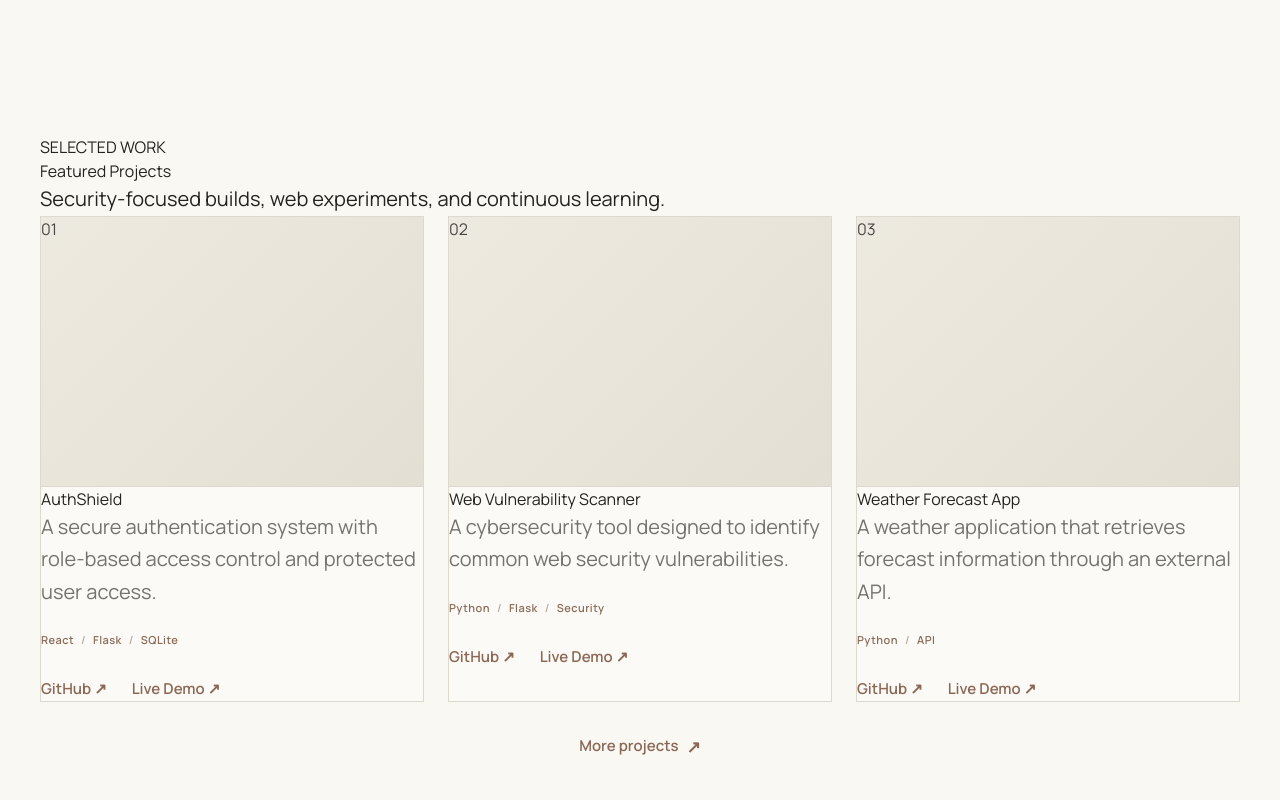
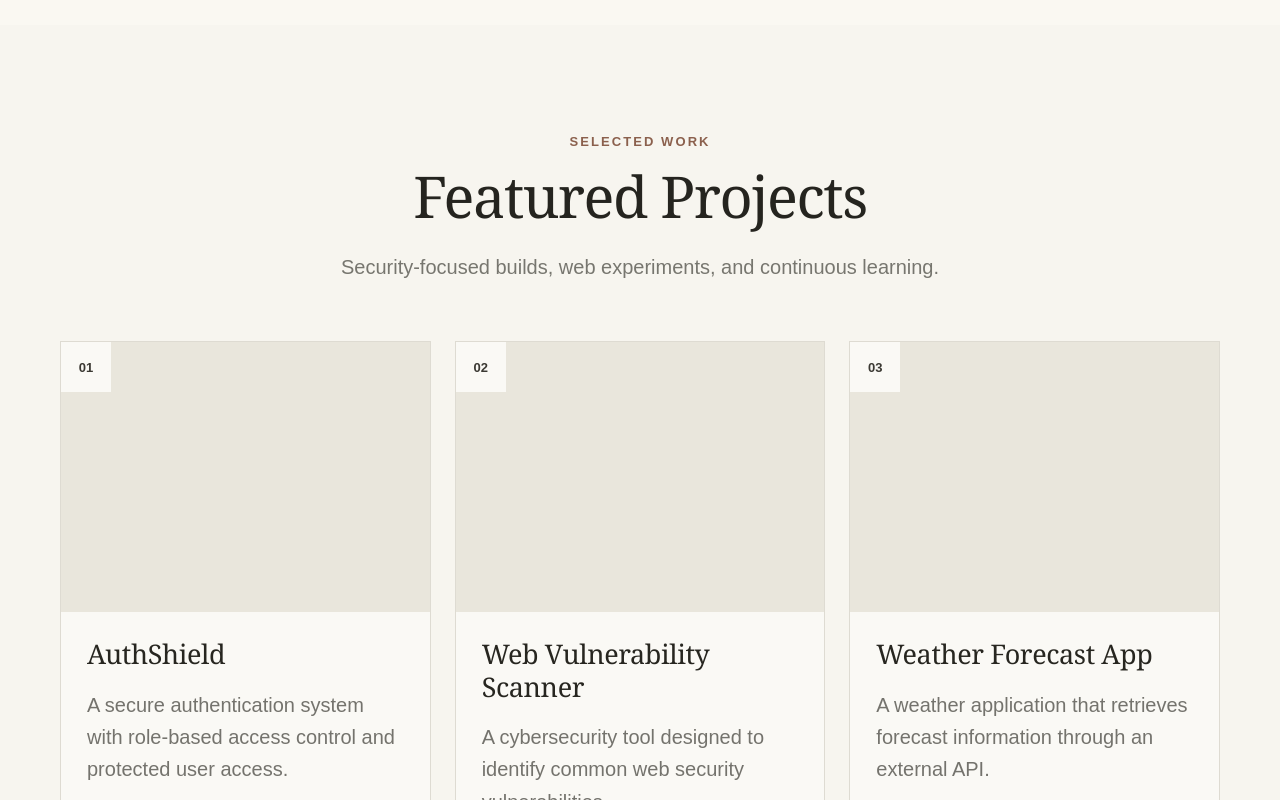
Before and after one commit to avinashk08408/Avinash-portfolio, a React (Vite) app: page / in a window 1280 px wide. Shown: the part 2540-3340 px from the top of the page. Built offline with nearby package versions, Linux system fonts and the light colour scheme; a web font is replaced by a local one.

Commit message:
Update Projects.css

```diff
--- a/src/components/Projects/Projects.css
+++ b/src/components/Projects/Projects.css
@@ -1,70 +1,73 @@
 /* =========================================================
-   FEATURED PROJECTS
-   Warm Editorial / Premium Portfolio Theme
+   PROJECTS SECTION
 ========================================================= */
 
 .projects-section {
   width: 100%;
   padding: 110px 0;
-  background: #f9f8f3;
-  color: #25231f;
+  background: #f7f5ef;
+  color: #24231f;
 }
 
 .projects-container {
-  width: min(1240px, calc(100% - 80px));
+  width: min(1200px, calc(100% - 120px));
   margin: 0 auto;
 }
 
 /* =========================================================
-   HEADER
+   SECTION HEADING
 ========================================================= */
 
-.projects-header {
+.projects-heading {
   text-align: center;
   margin-bottom: 58px;
 }
 
-.projects-eyebrow {
+.projects-label {
   display: block;
   margin-bottom: 18px;
 
-  color: #896b5b;
-
+  font-family: Arial, Helvetica, sans-serif;
   font-size: 13px;
   font-weight: 600;
+  line-height: 1;
   letter-spacing: 0.16em;
+  text-transform: uppercase;
+
+  color: #8b604d;
 }
 
-.projects-header h2 {
+.projects-heading h2 {
   margin: 0;
 
-  color: #24231f;
-
   font-family: Georgia, "Times New Roman", serif;
-  font-size: clamp(42px, 5vw, 64px);
+  font-size: clamp(42px, 4.5vw, 58px);
   font-weight: 400;
   line-height: 1.05;
-  letter-spacing: -0.035em;
+  letter-spacing: -0.025em;
+
+  color: #25241f;
 }
 
-.projects-header p {
+.projects-heading p {
+  margin: 24px auto 0;
+
   max-width: 720px;
 
-  margin: 28px auto 0;
+  font-family: Arial, Helvetica, sans-serif;
+  font-size: 18px;
+  font-weight: 400;
+  line-height: 1.6;
 
-  color: #74736d;
-
-  font-size: 18px;
-  line-height: 1.6;
+  color: #77766f;
 }
 
 /* =========================================================
-   THREE PROJECTS IN ONE ROW
+   THREE PROJECT GRID
 ========================================================= */
 
 .projects-grid {
   display: grid;
-
   grid-template-columns: repeat(3, minmax(0, 1fr));
 
   gap: 24px;
@@ -77,30 +80,35 @@
 ========================================================= */
 
 .project-card {
+  display: flex;
+  flex-direction: column;
+
   min-width: 0;
+
+  background: #faf9f5;
+
+  border: 1px solid #dedbd2;
+
+  border-radius: 0;
 
   overflow: hidden;
 
-  background: #fbfaf6;
-
-  border: 1px solid #ddd9cf;
-
   transition:
-    transform 0.35s ease,
-    border-color 0.35s ease,
-    box-shadow 0.35s ease;
+    transform 0.3s ease,
+    border-color 0.3s ease,
+    box-shadow 0.3s ease;
 }
 
 .project-card:hover {
-  transform: translateY(-5px);
+  transform: translateY(-4px);
 
-  border-color: #c9c0b2;
+  border-color: #c9c1b4;
 
-  box-shadow: 0 14px 35px rgba(61, 53, 43, 0.07);
+  box-shadow: 0 12px 30px rgba(55, 47, 39, 0.06);
 }
 
 /* =========================================================
-   PROJECT IMAGE AREA
+   PROJECT IMAGE / TOP AREA
 ========================================================= */
 
 .project-image {
@@ -109,122 +117,110 @@
   width: 100%;
   height: 270px;
 
-  background: #e9e5da;
-
-  border-bottom: 1px solid #ddd9cf;
+  background: #e9e6dc;
 
   overflow: hidden;
 }
 
-.project-image::after {
-  content: "";
-
+.project-number {
   position: absolute;
 
-  inset: 0;
-
-  background:
-    linear-gradient(
-      135deg,
-      rgba(255, 255, 255, 0.18),
-      transparent 45%,
-      rgba(122, 101, 83, 0.05)
-    );
-}
-
-.project-image-number {
-  position: absolute;
-
-  top: 20px;
-  left: 20px;
-
-  z-index: 2;
-
-  min-width: 38px;
-  height: 32px;
+  top: 0;
+  left: 0;
 
   display: flex;
   align-items: center;
   justify-content: center;
 
-  background: #f9f8f3;
+  width: 50px;
+  height: 50px;
 
-  color: #514a42;
+  background: #faf9f5;
 
-  font-size: 11px;
+  font-family: Arial, Helvetica, sans-serif;
+  font-size: 13px;
   font-weight: 600;
-  letter-spacing: 0.08em;
+  line-height: 1;
 
-  border: 1px solid #ded9ce;
+  color: #3b3933;
 }
 
 /* =========================================================
-   PROJECT INFORMATION
+   CARD CONTENT
 ========================================================= */
 
-.project-info {
-  min-height: 330px;
-
-  padding: 28px 26px 25px;
-
+.project-card-content {
   display: flex;
   flex-direction: column;
+
+  flex: 1;
+
+  padding: 26px 26px 28px;
 }
 
-.project-info h3 {
+/* Project title */
+
+.project-card h3 {
   margin: 0 0 18px;
 
-  color: #292722;
+  font-family: Georgia, "Times New Roman", serif;
+  font-size: 27px;
+  font-weight: 400;
+  line-height: 1.2;
+  letter-spacing: -0.015em;
 
-  font-family: Georgia, "Times New Roman", serif;
+  color: #272620;
+}
 
-  font-size: 29px;
-  font-weight: 400;
-
-  line-height: 1.15;
-
-  letter-spacing: -0.02em;
-}
+/* Description */
 
 .project-description {
   margin: 0;
 
+  font-family: Arial, Helvetica, sans-serif;
+  font-size: 16px;
+  font-weight: 400;
+  line-height: 1.65;
+
   color: #74736d;
-
-  font-size: 16px;
-
-  line-height: 1.7;
 }
 
 /* =========================================================
-   TECHNOLOGY TAGS
+   PROJECT TAGS
 ========================================================= */
 
 .project-tags {
   display: flex;
   flex-wrap: wrap;
+  align-items: center;
 
-  gap: 7px;
+  gap: 0;
 
-  margin-top: 24px;
+  margin-top: 26px;
 }
 
 .project-tags span {
-  color: #8b6c5a;
+  position: relative;
 
-  font-size: 11px;
+  margin-right: 20px;
 
+  font-family: Arial, Helvetica, sans-serif;
+  font-size: 12px;
   font-weight: 600;
+  line-height: 1.4;
+  letter-spacing: 0.02em;
 
-  letter-spacing: 0.04em;
+  color: #91664f;
 }
 
 .project-tags span:not(:last-child)::after {
   content: "/";
 
-  margin-left: 7px;
+  position: absolute;
 
-  color: #b8a99b;
+  right: -13px;
+
+  color: #b2a99d;
 }
 
 /* =========================================================
@@ -233,81 +229,72 @@
 
 .project-links {
   display: flex;
+  align-items: center;
 
-  gap: 25px;
+  gap: 26px;
 
   margin-top: auto;
-
-  padding-top: 30px;
+  padding-top: 32px;
 }
 
 .project-links a {
-  color: #8b6755;
+  font-family: Arial, Helvetica, sans-serif;
+  font-size: 14px;
+  font-weight: 600;
+  line-height: 1.4;
 
-  font-size: 15px;
-
-  font-weight: 600;
+  color: #8c604b;
 
   text-decoration: none;
 
   transition:
     color 0.25s ease,
-    transform 0.25s ease;
+    opacity 0.25s ease;
 }
 
 .project-links a:hover {
-  color: #5f4638;
-
-  transform: translateY(-1px);
+  color: #4f3c31;
+  opacity: 0.75;
 }
 
 /* =========================================================
    MORE PROJECTS
-   Simple text link — NO BOX
 ========================================================= */
 
 .projects-more {
   display: flex;
-
   justify-content: center;
 
-  margin-top: 32px;
+  margin-top: 34px;
 }
 
 .projects-more-link {
   display: inline-flex;
-
   align-items: center;
-
   gap: 8px;
 
-  color: #8b6755;
+  font-family: Arial, Helvetica, sans-serif;
+  font-size: 14px;
+  font-weight: 600;
+  line-height: 1.4;
 
-  font-size: 15px;
-
-  font-weight: 600;
+  color: #8c604b;
 
   text-decoration: none;
 
   transition:
-    color 0.25s ease,
-    transform 0.25s ease;
-}
-
-.projects-more-link:hover {
-  color: #503b31;
-
-  transform: translateY(-2px);
+    gap 0.25s ease,
+    color 0.25s ease;
 }
 
 .projects-more-link span {
   font-size: 17px;
-
-  transition: transform 0.25s ease;
+  line-height: 1;
 }
 
-.projects-more-link:hover span {
-  transform: translate(3px, -3px);
+.projects-more-link:hover {
+  gap: 12px;
+  color: #4f3c31;
 }
 
 /* =========================================================
@@ -316,11 +303,15 @@
 
 @media (max-width: 1000px) {
   .projects-container {
-    width: min(100% - 50px, 760px);
+    width: min(900px, calc(100% - 60px));
   }
 
   .projects-grid {
     grid-template-columns: repeat(2, minmax(0, 1fr));
+  }
+
+  .project-image {
+    height: 250px;
   }
 }
 
@@ -337,21 +328,26 @@
     width: calc(100% - 32px);
   }
 
-  .projects-header {
+  .projects-heading {
     margin-bottom: 40px;
   }
 
-  .projects-header h2 {
-    font-size: 42px;
+  .projects-label {
+    font-size: 11px;
+    margin-bottom: 14px;
   }
 
-  .projects-header p {
-    font-size: 16px;
+  .projects-heading h2 {
+    font-size: 38px;
+  }
+
+  .projects-heading p {
+    margin-top: 18px;
+    font-size: 15px;
   }
 
   .projects-grid {
     grid-template-columns: 1fr;
-
     gap: 18px;
   }
 
@@ -359,11 +355,20 @@
     height: 230px;
   }
 
-  .project-info {
-    min-height: 300px;
+  .project-card-content {
+    padding: 24px;
   }
 
-  .projects-more {
-    margin-top: 28px;
+  .project-card h3 {
+    font-size: 25px;
+  }
+
+  .project-description {
+    font-size: 15px;
+    line-height: 1.65;
+  }
+
+  .project-links {
+    padding-top: 28px;
   }
 }
```
